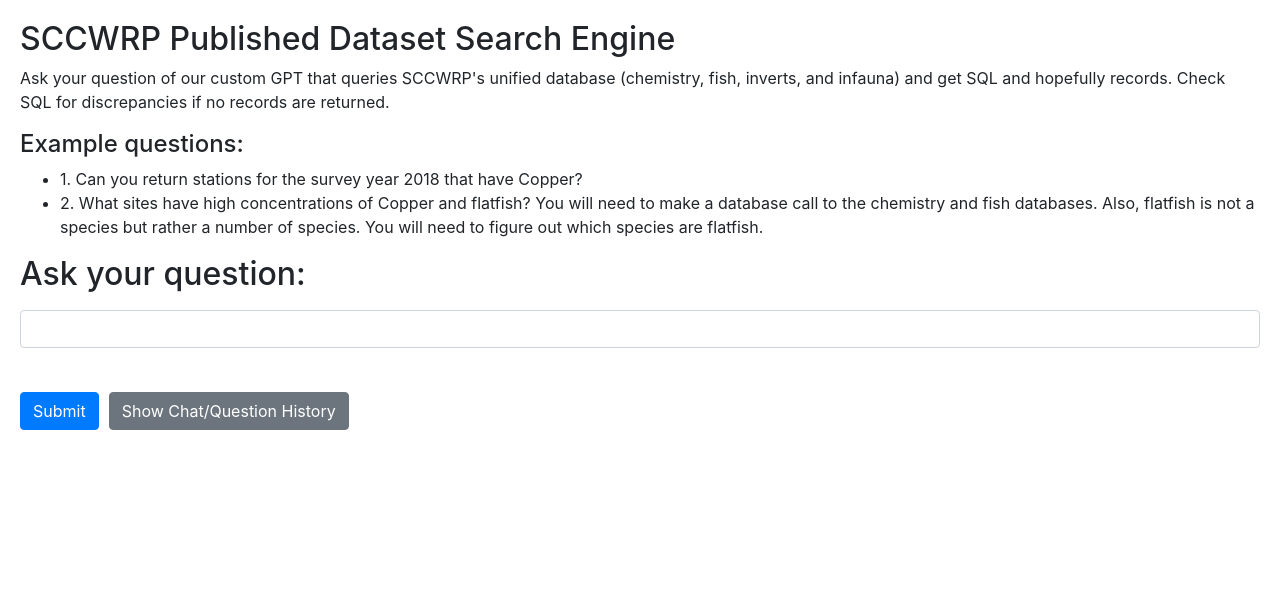
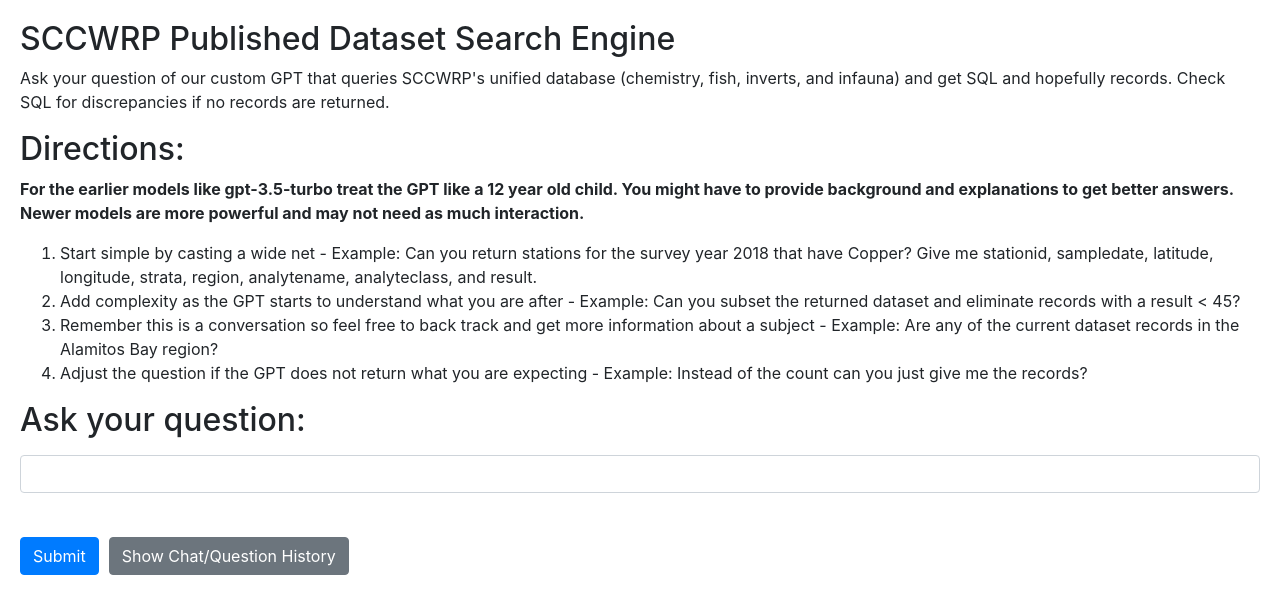
Before and after one commit to SCCWRP/sccwrpGPT, a Python web app: template templates/search.jinja2 in a window 1280 px wide. Shown: the top 614 px of the page. Run offline with Jinja, Linux system fonts and the light colour scheme; the template is opened without the code that fills it, so the values that code supplies are empty; some libraries are stand-ins or nearby versions.

Commit message:
Added directions to the UI

```diff
--- a/app.py
+++ b/app.py
@@ -158,6 +158,7 @@ def teardown_request(exception):
 def chat():
     return render_template('search.jinja2')
 
+
 @app.route('/submit', methods=['POST'])
 def submit():
     try:
--- a/templates/search.jinja2
+++ b/templates/search.jinja2
@@ -116,6 +116,18 @@
             infauna) and get SQL and hopefully records. Check SQL for discrepancies if no records are returned.</p>
     </div>
     <div id="example-questions">
+        <h2>Directions:</h2>
+        <p><b>For the earlier models like gpt-3.5-turbo treat the GPT like a 12 year old child. You might have to provide background and explanations to get better answers. Newer models are more powerful and may not need as much interaction.</b>
+        <ol>
+         <li>Start simple by casting a wide net - Example: Can you return stations for the survey year 2018 that have Copper? Give me stationid, sampledate, latitude, longitude, strata, region, analytename, analyteclass, and result.</br></li>
+         <li>Add complexity as the GPT starts to understand what you are after - Example: Can you subset the returned dataset and eliminate records with a result < 45?</li>
+         <li>Remember this is a conversation so feel free to back track and get more information about a subject - Example: Are any of the current dataset records in the Alamitos Bay region?</li>
+         <li>Adjust the question if the GPT does not return what you are expecting - Example: Instead of the count can you just give me the records?</li>
+         </ol>
+         </p>
+    </div>
+    <!--
+    <div id="example-questions">
         <h4>Example questions:</h4>
         <ul>
             <li>1. Can you return stations for the survey year 2018 that have Copper?</li>
@@ -127,6 +139,7 @@
             </li>
         </ul>
     </div>
+    // -->
 
     <form id="dataForm">
         <label for="question">
```
